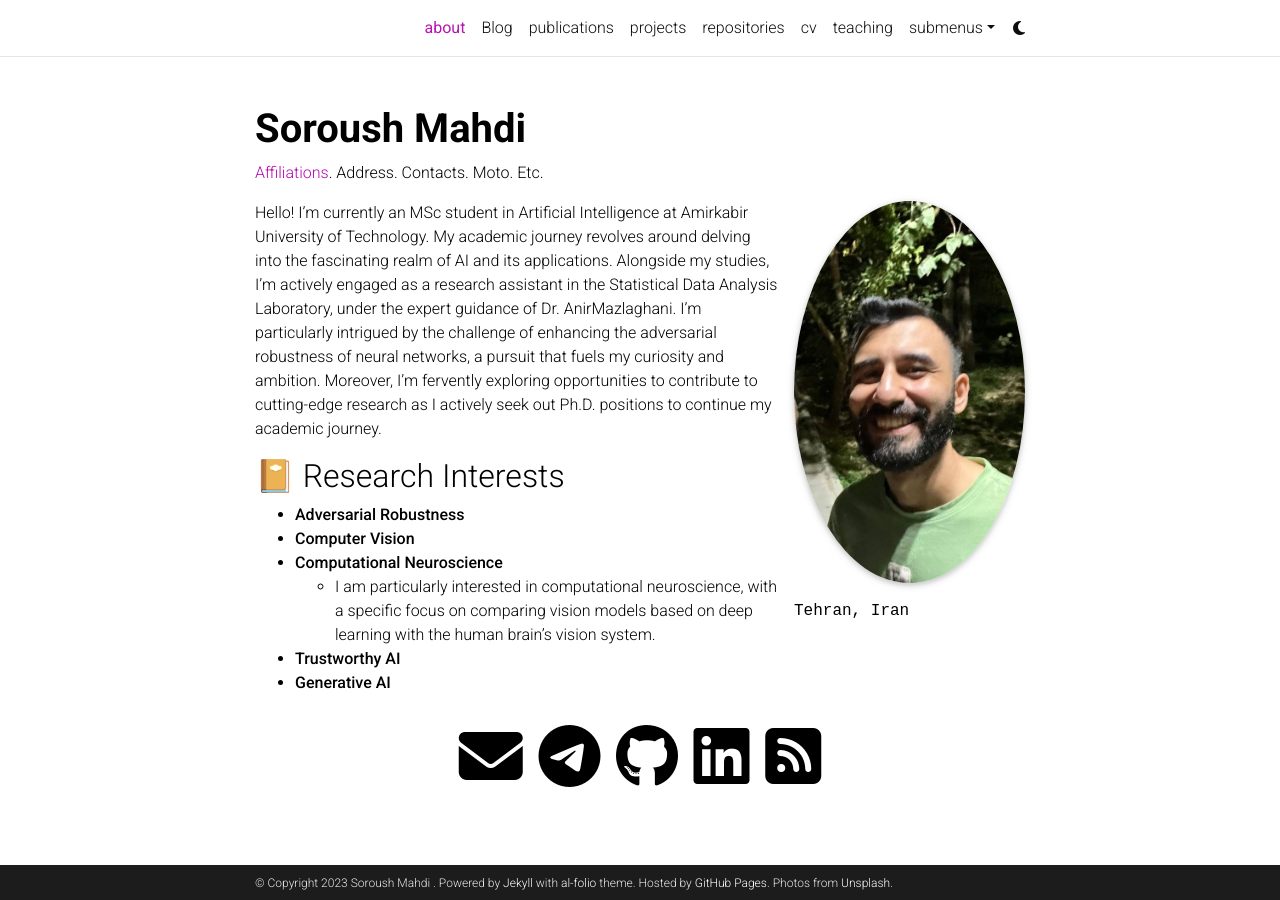
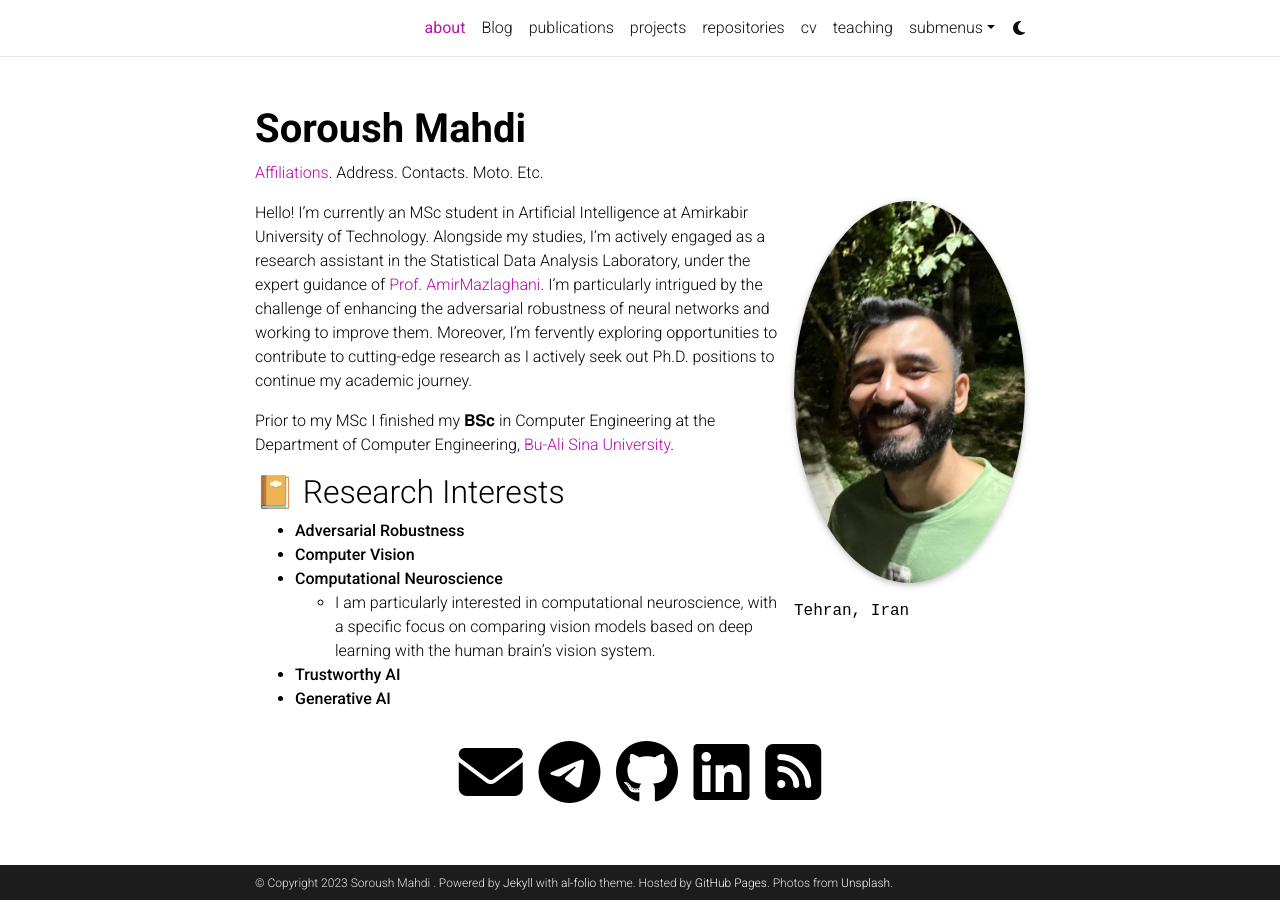
Before and after one commit to soroush-mim/soroush-mim.github.io, a Jekyll site: the page built from _pages/about.md, in a window 1280 px wide. Built offline with Jekyll 4.4.1, drawn with Linux system fonts in a browser that asks for light colours; full-size pictures stand in for the smaller copies a plugin makes; comment, search, counter and statistics services are not loaded; a style sheet for code colours, icons or effects is not loaded.

Commit message:
Update about.md

```diff
--- a/_pages/about.md
+++ b/_pages/about.md
@@ -18,7 +18,11 @@
 ---
 
 
-Hello! I'm currently an MSc student in Artificial Intelligence at Amirkabir University of Technology. My academic journey revolves around delving into the fascinating realm of AI and its applications. Alongside my studies, I'm actively engaged as a research assistant in the Statistical Data Analysis Laboratory, under the expert guidance of Dr. AnirMazlaghani. I'm particularly intrigued by the challenge of enhancing the adversarial robustness of neural networks, a pursuit that fuels my curiosity and ambition. Moreover, I'm fervently exploring opportunities to contribute to cutting-edge research as I actively seek out Ph.D. positions to continue my academic journey.
+Hello! I'm currently an MSc student in Artificial Intelligence at Amirkabir University of Technology. Alongside my studies, I'm actively engaged as a research assistant in the Statistical Data Analysis Laboratory, under the expert guidance of [Prof. AmirMazlaghani](https://scholar.google.com/citations?user=gxbTUfEAAAAJ&hl=en&oi=ao). I'm particularly intrigued by the challenge of enhancing the adversarial robustness of neural networks and working to improve them. Moreover, I'm fervently exploring opportunities to contribute to cutting-edge research as I actively seek out Ph.D. positions to continue my academic journey.
+
+Prior to my MSc I finished my 𝐁𝐒𝐜 in Computer Engineering at the Department of Computer Engineering, [Bu-Ali Sina University](http://basu.ac.ir/en/home).
+
+
 
 ## 📔 Research Interests
 - **Adversarial Robustness**
```
